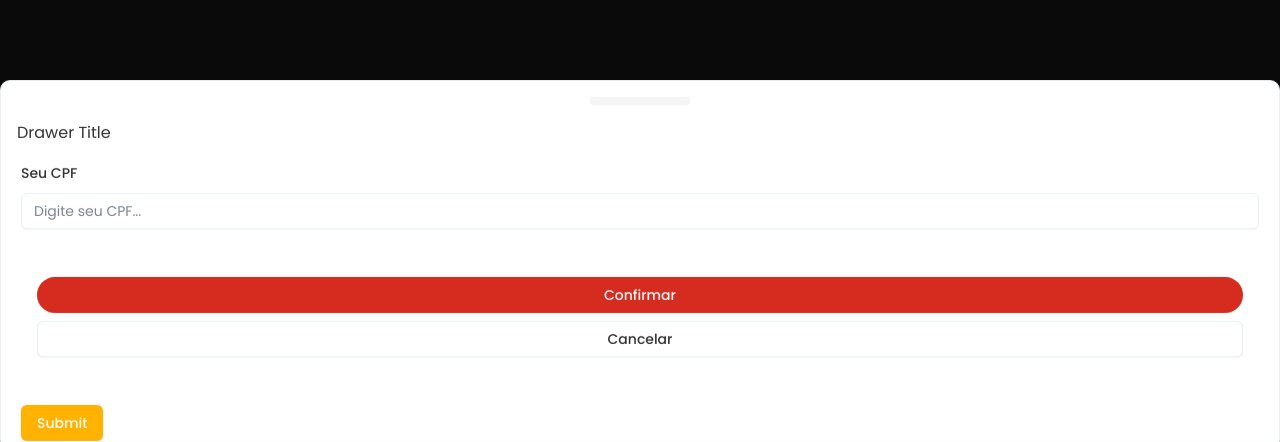
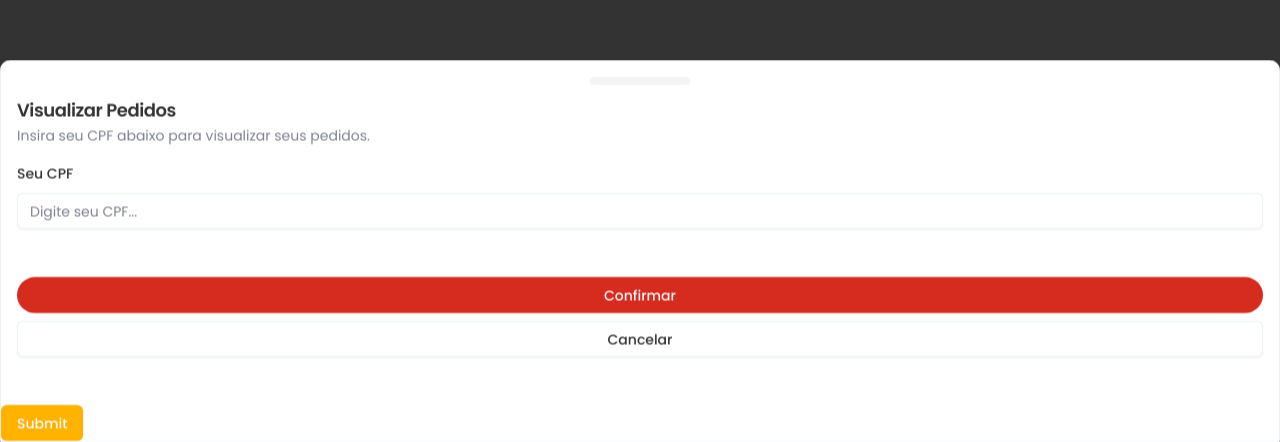
Before and after one commit to JoaoDaGaita/fsw-donalds, a Next.js app: page /1/orders in a window 1280 px wide. Shown: the part 358-800 px from the top of the page. Built offline with nearby package versions, Linux system fonts and the light colour scheme.

Commit message:
feat: add param in the url

```diff
--- a/src/app/[slug]/orders/components/cpf-form.tsx
+++ b/src/app/[slug]/orders/components/cpf-form.tsx
@@ -7,9 +7,11 @@ import { zodResolver } from "@hookform/resolvers/zod"
 import {
 	Drawer,
 	DrawerContent,
+	DrawerDescription,
 	DrawerFooter,
 	DrawerHeader,
 	DrawerOverlay,
+	DrawerTitle,
 } from "@/components/ui/drawer"
 
 import { Button } from "@/components/ui/button"
@@ -24,7 +26,7 @@ import {
 } from "@/components/ui/form"
 import { Input } from "@/components/ui/input"
 import { PatternFormat } from "react-number-format"
-import { useRouter } from "next/navigation"
+import { usePathname, useRouter } from "next/navigation"
 
 const formSchema = z.object({
 	cpf: z
@@ -46,9 +48,10 @@ const CpfForm = () => {
 	})
 
 	const router = useRouter()
+	const pathname = usePathname()
 
 	const onSubmit = (data: FormSchema) => {
-		console.log(data)
+		router.push(`${pathname}?cpf=${data.cpf}`)
 	}
 
 	const handleCancel = () => {
@@ -56,17 +59,20 @@ const CpfForm = () => {
 	}
 	return (
 		<Drawer open>
-			<DrawerOverlay />
 			<DrawerContent>
-				<DrawerHeader>Drawer Title</DrawerHeader>
-				<div className="px-5">
+				<DrawerHeader>
+					<DrawerTitle>Visualizar Pedidos</DrawerTitle>
+					<DrawerDescription>
+						Insira seu CPF abaixo para visualizar seus pedidos.
+					</DrawerDescription>
+				</DrawerHeader>
 				<Form {...form}>
 					<form onSubmit={form.handleSubmit(onSubmit)} className="space-y-8">
 						<FormField
 							control={form.control}
 							name="cpf"
 							render={({ field }) => (
-									<FormItem>
+								<FormItem className="px-4">
 									<FormLabel>Seu CPF</FormLabel>
 									<FormControl>
 										<PatternFormat
@@ -91,7 +97,6 @@ const CpfForm = () => {
 						<Button type="submit">Submit</Button>
 					</form>
 				</Form>
-				</div>
 			</DrawerContent>
 		</Drawer>
 	)
--- a/src/app/[slug]/orders/page.tsx
+++ b/src/app/[slug]/orders/page.tsx
@@ -1,4 +1,5 @@
 import CpfForm from "./components/cpf-form"
+import { isValidCpf } from "../menu/helpers/cpf"
 
 interface OrdersPageProps {
 	searchParams: Promise<{ cpf: string }>
@@ -9,6 +10,10 @@ const OrdersPage = async ({ searchParams }: OrdersPageProps) => {
 	if (!cpf) {
 		return <CpfForm />
 	}
+
+	if (!isValidCpf(cpf)) {
+		return <CpfForm />
+	}
 	return <div>123</div>
 }
 
```
Also changed, not shown: 1 other file (tests, documents, lock files or other folders). Lines whose indentation alone changed are shown as unchanged.
